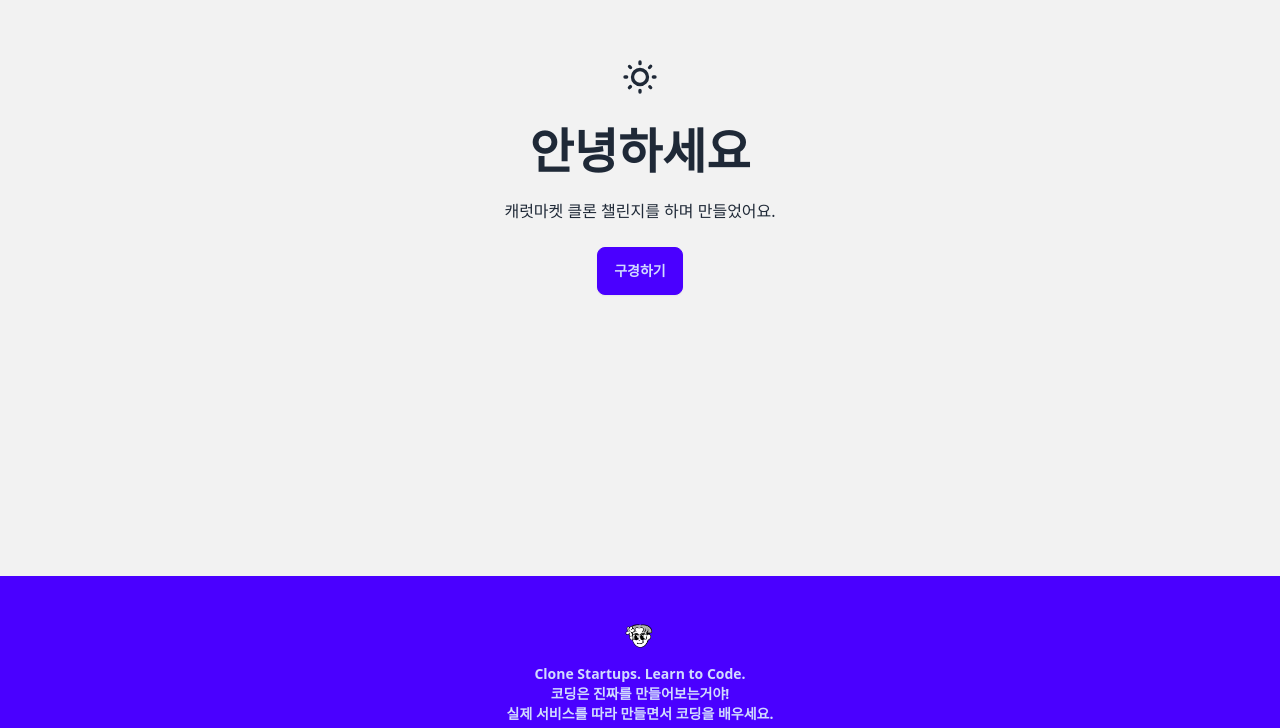
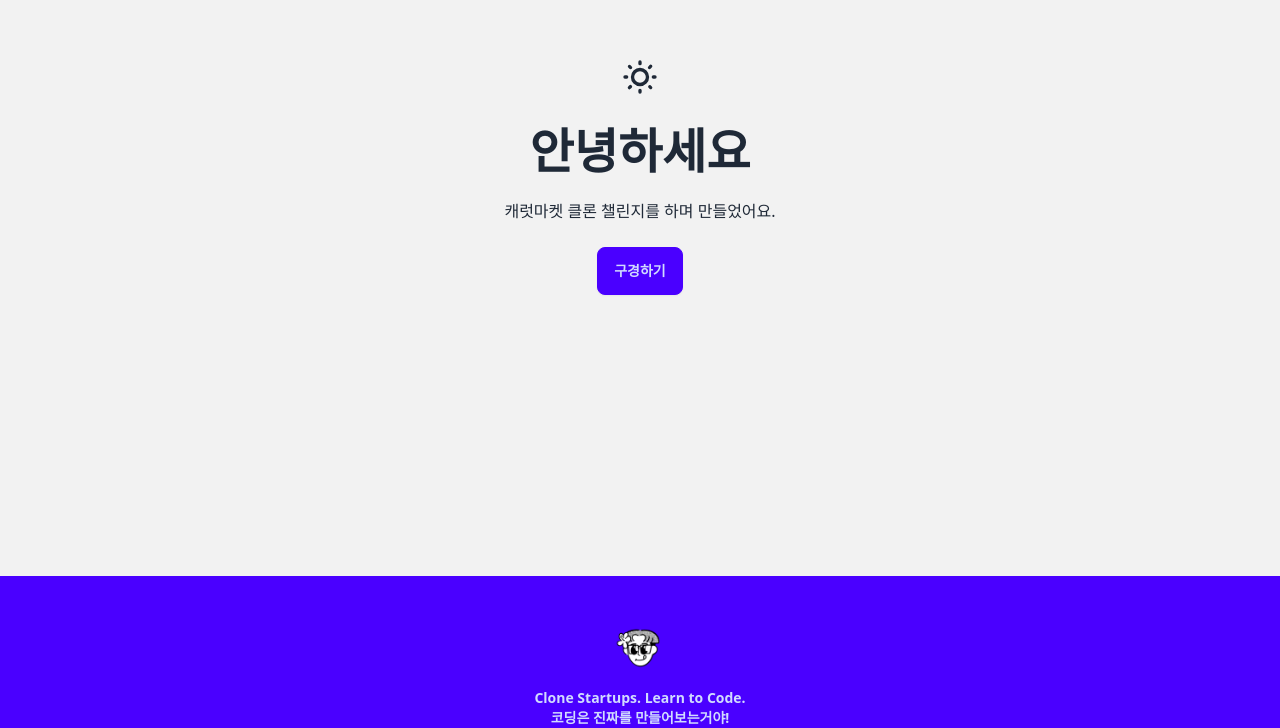
Before and after one commit to j-s-leee/form-action-nextjs, a Next.js app: page / in a window 1280 px wide. Shown: the part 224-952 px from the top of the page. Built offline with nearby package versions, Linux system fonts and the light colour scheme.

Commit message:
fix: footer img tag change. Image to img

```diff
--- a/components/footer.tsx
+++ b/components/footer.tsx
@@ -5,7 +5,7 @@ export default function Footer() {
   return (
     <footer className="footer footer-horizontal footer-center bg-primary text-primary-content p-10">
       <aside>
-        <Image src="/pangin.png" alt="Logo" width={40} height={40} />
+        <img src="/pangin.png" alt="Logo" className="size-16" />
         <p className="font-bold">
           Clone Startups. Learn to Code.
           <br />
```
